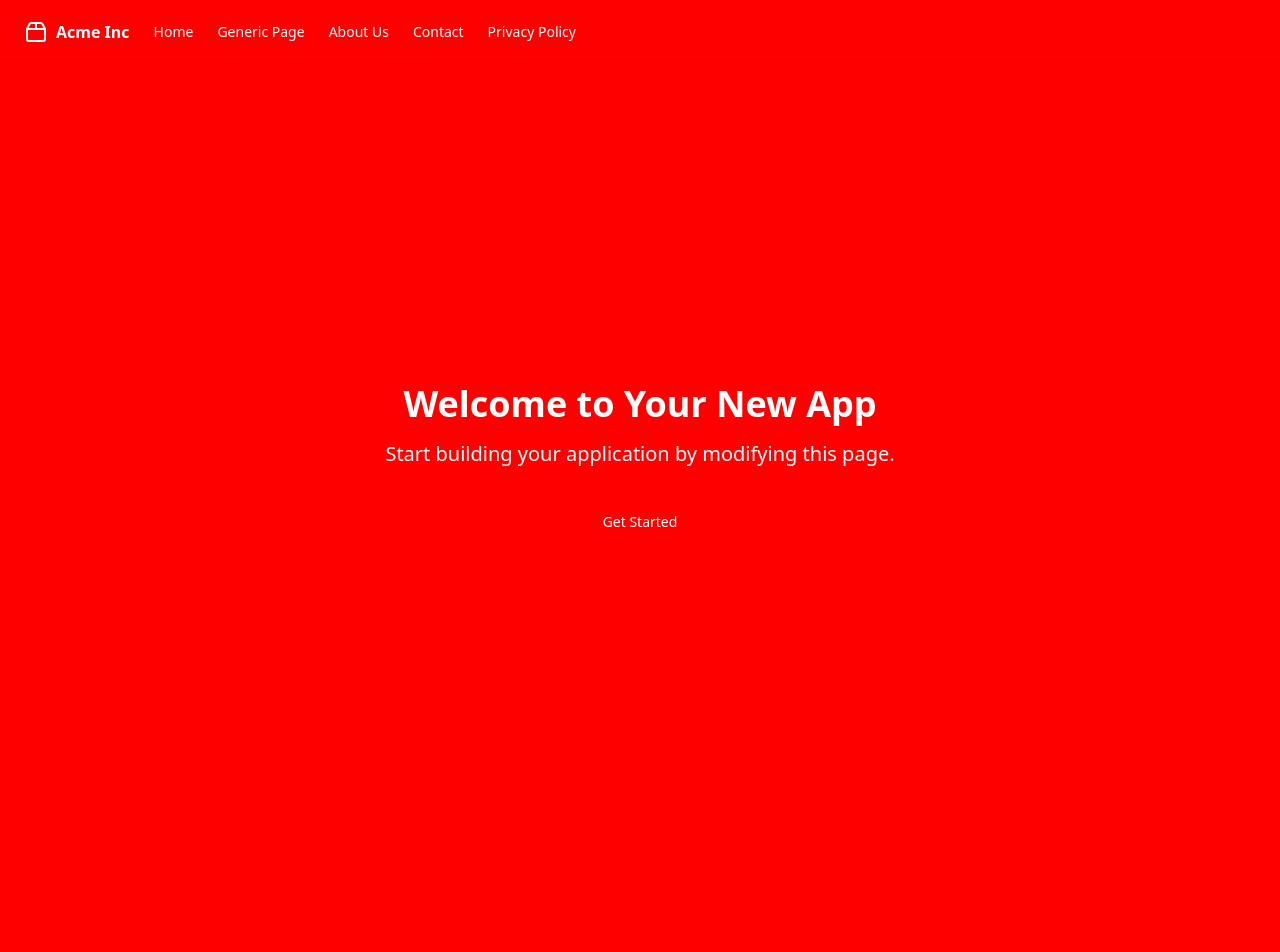
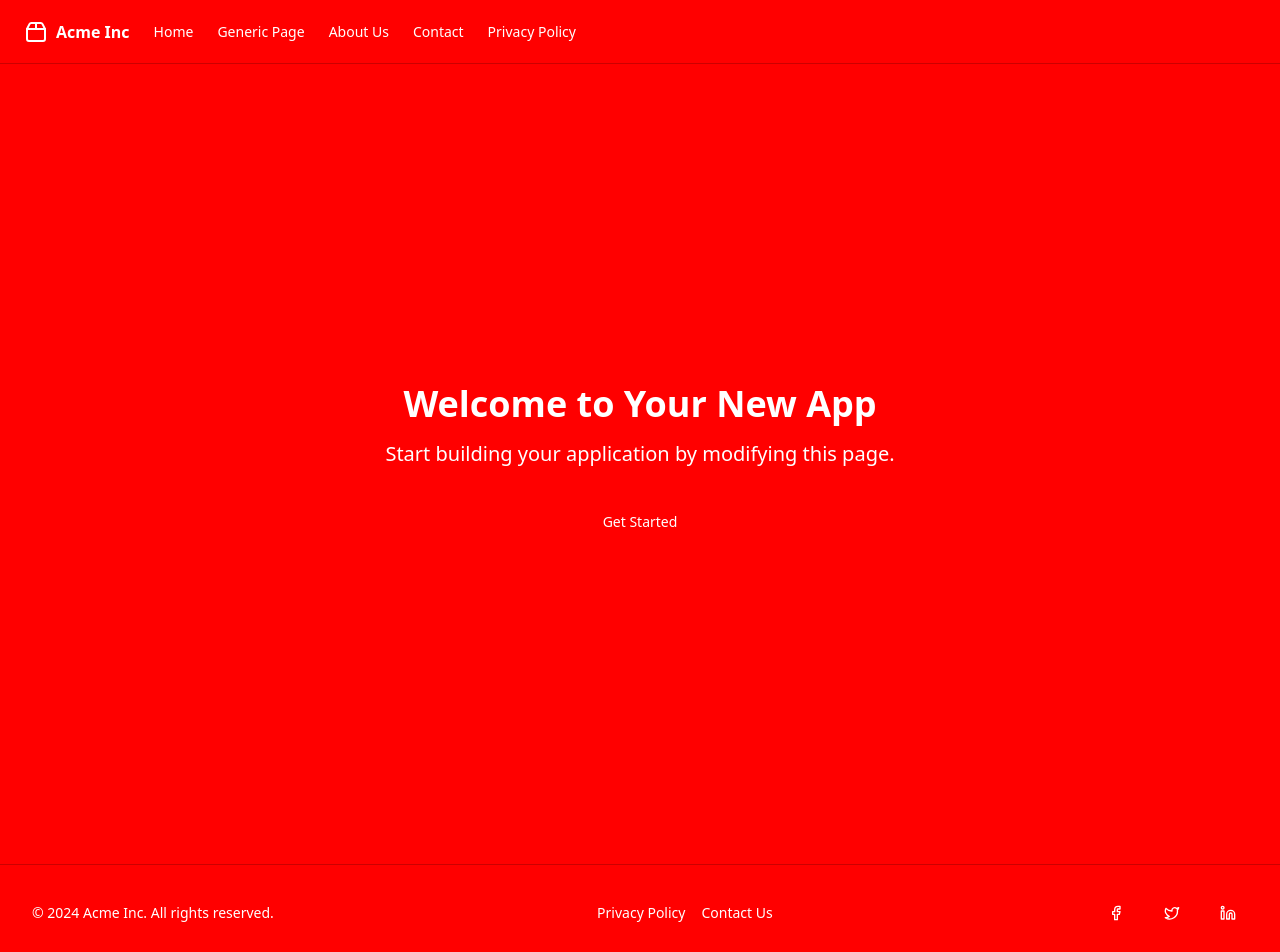
Before and after one commit to GPT-Engineer-App-Dev/framework-embryo, a React (Vite) app: page / in a window 1280 px wide. Shown: the top 952 px of the page. Before the commit the page ends 864 px from the top, so only its background shows below. Built offline with nearby package versions, Linux system fonts and the light colour scheme.

Commit message:
Add footer component and integrate it into the layout

```diff
--- /dev/null
+++ b/src/components/Footer.jsx
@@ -0,0 +1,41 @@
+import { NavLink } from "react-router-dom";
+import { Facebook, Twitter, Linkedin } from "lucide-react";
+import { Button } from "@/components/ui/button";
+
+const Footer = () => {
+  return (
+    <footer className="border-t bg-background">
+      <div className="container flex flex-col items-center justify-between gap-4 py-10 md:h-24 md:flex-row md:py-0">
+        <div className="flex flex-col items-center gap-4 px-8 md:flex-row md:gap-2 md:px-0">
+          <p className="text-center text-sm leading-loose text-muted-foreground md:text-left">
+            © 2024 Acme Inc. All rights reserved.
+          </p>
+        </div>
+        <nav className="flex items-center space-x-4 text-sm font-medium text-muted-foreground">
+          <NavLink to="/privacy" className="hover:underline">
+            Privacy Policy
+          </NavLink>
+          <NavLink to="/contact" className="hover:underline">
+            Contact Us
+          </NavLink>
+        </nav>
+        <div className="flex items-center space-x-4">
+          <Button variant="ghost" size="icon">
+            <Facebook className="h-4 w-4" />
+            <span className="sr-only">Facebook</span>
+          </Button>
+          <Button variant="ghost" size="icon">
+            <Twitter className="h-4 w-4" />
+            <span className="sr-only">Twitter</span>
+          </Button>
+          <Button variant="ghost" size="icon">
+            <Linkedin className="h-4 w-4" />
+            <span className="sr-only">LinkedIn</span>
+          </Button>
+        </div>
+      </div>
+    </footer>
+  );
+};
+
+export default Footer;
--- a/src/layouts/navbar/index.jsx
+++ b/src/layouts/navbar/index.jsx
@@ -2,6 +2,7 @@ import { navItems } from "@/nav-items";
 import { Outlet } from "react-router-dom";
 import { DesktopNavbar } from "./_components/DesktopNavbar";
 import { MobileSheet } from "./_components/MobileSheet";
+import Footer from "@/components/Footer";
 
 const Layout = () => {
   return (
@@ -13,6 +14,7 @@ const Layout = () => {
       <main className="flex-grow overflow-auto">
         <Outlet />
       </main>
+      <Footer />
     </div>
   );
 };
```
